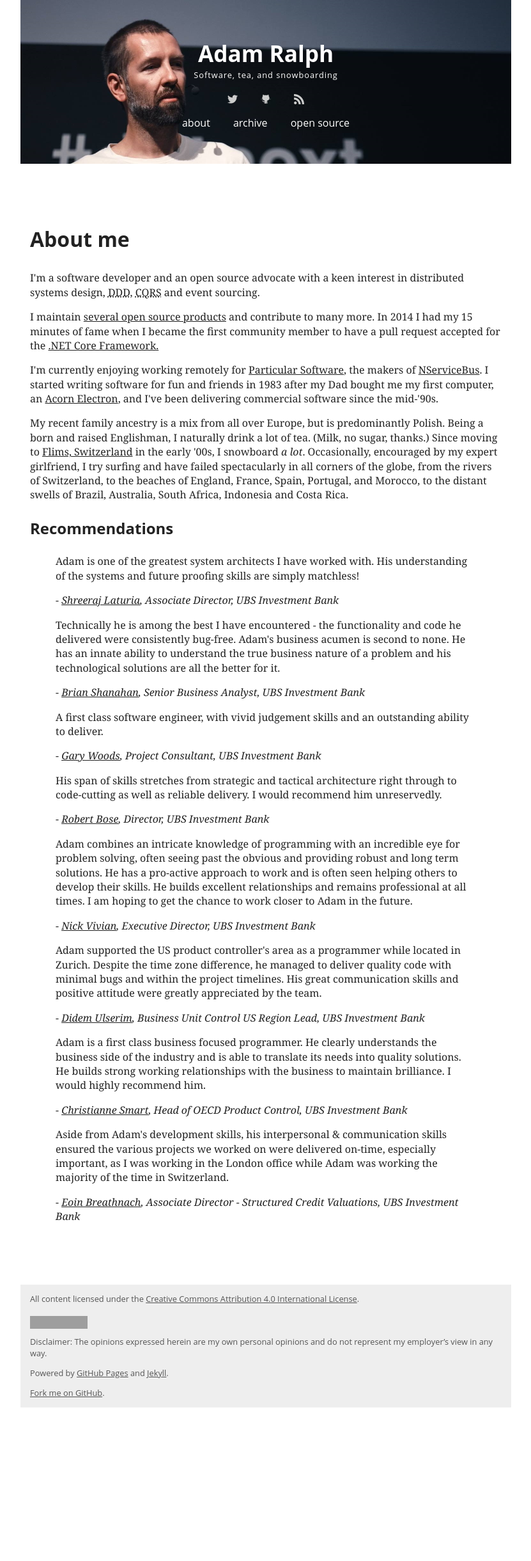
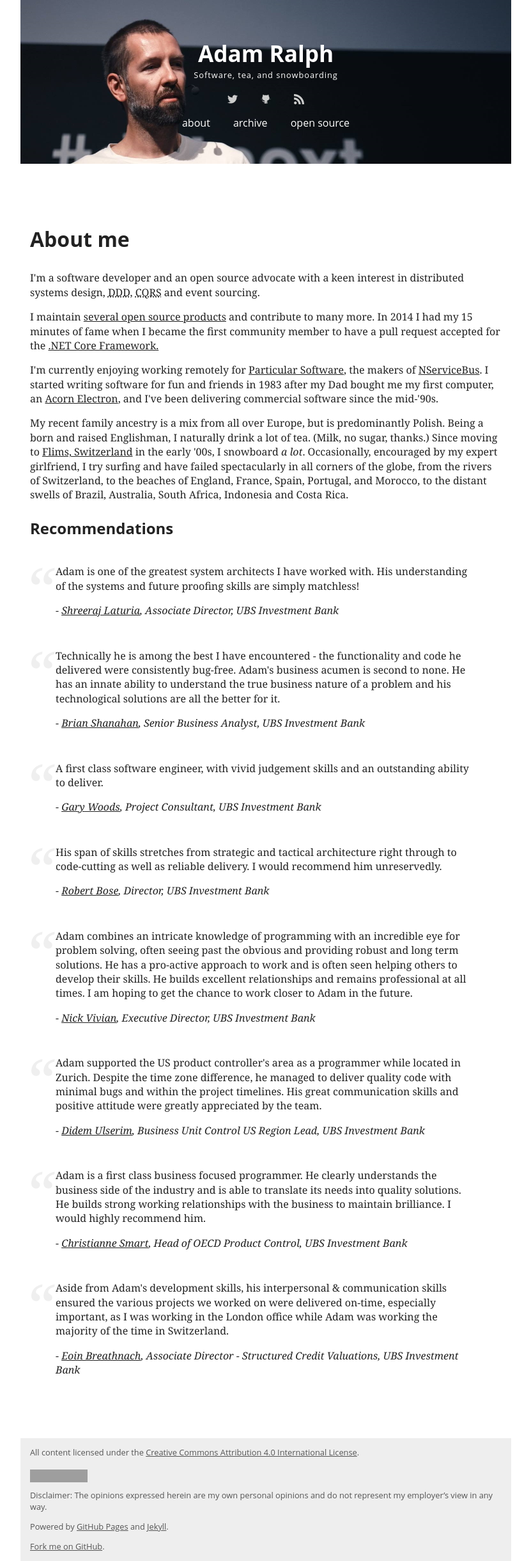
Before and after one commit to adamralph/adamralph.github.com, a Jekyll site: the page built from about.html, in a window 1280 px wide. Shown: the whole page at 64% size, without its empty margins (224-1055 px from the left). Built offline with Jekyll 4.4.1, drawn with Linux system fonts in a browser that asks for light colours; before the commit the page ends 2200 px from its top, so only the background shows below that; grey boxes are pictures that could not be loaded.

Commit message:
blockquote styling

```diff
--- a/about.html
+++ b/about.html
@@ -8,7 +9,7 @@
       <p>I maintain <a href="/open-source/">several open source products</a> and contribute to many more. In 2014 I had my 15 minutes of fame when I became the first community member to have a pull request accepted for the <a href="https://github.com/dotnet/corefx/pull/31">.NET Core Framework.</a></p>
       <p>I'm currently enjoying working remotely for <a href="https://particular.net/">Particular Software</a>, the makers of <a href="https://particular.net/nservicebus">NServiceBus</a>. I started writing software for fun and friends in 1983 after my Dad bought me my first computer, an <a href="https://en.wikipedia.org/wiki/Acorn_Electron">Acorn Electron</a>, and I've been delivering commercial software since the mid-'90s.</p>
       <p>My recent family ancestry is a mix from all over Europe, but is predominantly Polish. Being a born and raised Englishman, I naturally drink a lot of tea. (Milk, no sugar, thanks.) Since moving to <a href="https://en.wikipedia.org/wiki/Flims">Flims, Switzerland</a> in the early '00s, I snowboard <em>a lot</em>. Occasionally, encouraged by my expert girlfriend, I try surfing and have failed spectacularly in all corners of the globe, from the rivers of Switzerland, to the beaches of England, France, Spain, Portugal, and Morocco, to the distant swells of Brazil, Australia, South Africa, Indonesia and Costa Rica.</p>
-      <section>
+      <section id="recommendations">
         <h3>Recommendations</h3>
         <blockquote>
           <p>Adam is one of the greatest system architects I have worked with. His understanding of the systems and future proofing skills are simply matchless!</p>
--- /dev/null
+++ b/css/about.css
@@ -0,0 +1,3 @@
+section#recommendations > blockquote {
+    margin-bottom: 2em;
+}
--- a/css/default.css
+++ b/css/default.css
@@ -45,6 +45,19 @@
 
 img {
     max-width: 100%;
+}
+
+blockquote:before {
+	color: #efefef;
+	content: "“";
+    display: block;
+    font-family: Cochin, Georgia, Times, 'Times New Roman', serif;
+    font-size: 6em;
+    font-style: italic;
+    height: 0;
+    margin-left: -.5em;
+    position: relative;
+    top: -.15em;
 }
 
 body > * {
```
Also changed, not shown: other parts of about.html (+1 -0 lines).
